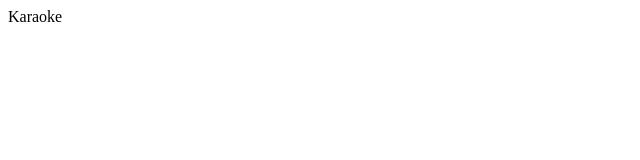
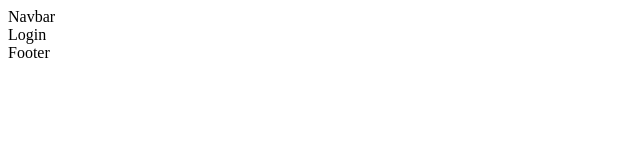
Before and after one commit to iagobontempo/PROJECT-karaoke-night, a React (Create React App) app: page / in a window 1280 px wide. Shown: the top 160 px of the page, without its empty margins (0-640 px from the left). Built offline with nearby package versions, Linux system fonts and the light colour scheme.

Commit message:
Basic Route schema

```diff
--- a/package.json
+++ b/package.json
@@ -5,6 +5,7 @@
   "dependencies": {
     "react": "^16.9.0",
     "react-dom": "^16.9.0",
+    "react-router-dom": "^5.0.1",
     "react-scripts": "3.1.1"
   },
   "scripts": {
--- a/src/App.js
+++ b/src/App.js
@@ -1,10 +1,33 @@
 import React from 'react';
+import { BrowserRouter, Switch, Route, Redirect } from 'react-router-dom'
+
+import Navbar from './components/navbar/Navbar'
+import Footer from './components/footer/Footer'
+import Main from './components/main/Main';
+import Login from './components/login/Login';
+import Register from './components/register/Register';
+import NewSong from './components/newSong/NewSong';
+import OwnerDashboard from './components/ownerDashboard/OwnerDashboard';
+import OwnerLogin from './components/ownerLogin/OwnerLogin';
+import Play from './components/play/Play';
 
 function App() {
   return (
-    <div className="App">
-      Karaoke
-    </div>
+    <BrowserRouter>
+      <Navbar />
+      <Switch>
+        <Route exact path='/' component={Login} />
+        <Route exact path='/login' component={Login} />
+        <Route exact path='/register' component={Register} />
+        <Route exact path='/:place/' component={Main} />
+        <Route exact path='/:place/new' component={NewSong} />
+        <Route exact path='/:place/control' component={OwnerDashboard} />
+        <Route exact path='/owner' component={OwnerLogin} />
+        <Route exact path='/:place/play' component={Play} />
+        <Redirect from='*' to='/' />
+      </Switch>
+      <Footer />
+    </BrowserRouter>
   );
 }
 
--- /dev/null
+++ b/src/components/footer/Footer.jsx
@@ -0,0 +1,11 @@
+import React from 'react'
+
+function Footer() {
+    return (
+        <div>
+            Footer
+        </div>
+    )
+}
+
+export default Footer
--- /dev/null
+++ b/src/components/login/Login.jsx
@@ -0,0 +1,11 @@
+import React from 'react'
+
+function Login() {
+    return (
+        <div>
+            Login
+        </div>
+    )
+}
+
+export default Login
--- /dev/null
+++ b/src/components/main/Main.jsx
@@ -0,0 +1,11 @@
+import React from 'react'
+
+function Main() {
+    return (
+        <div>
+            Main
+        </div>
+    )
+}
+
+export default Main
--- /dev/null
+++ b/src/components/navbar/Navbar.jsx
@@ -0,0 +1,11 @@
+import React from 'react'
+
+function Navbar() {
+    return (
+        <div>
+            Navbar
+        </div>
+    )
+}
+
+export default Navbar
--- /dev/null
+++ b/src/components/newSong/NewSong.jsx
@@ -0,0 +1,11 @@
+import React from 'react'
+
+function NewSong() {
+    return (
+        <div>
+            NewSong
+        </div>
+    )
+}
+
+export default NewSong
--- /dev/null
+++ b/src/components/ownerDashboard/OwnerDashboard.jsx
@@ -0,0 +1,11 @@
+import React from 'react'
+
+function OwnerDashboard() {
+    return (
+        <div>
+            OwnerDashboard
+        </div>
+    )
+}
+
+export default OwnerDashboard
--- /dev/null
+++ b/src/components/ownerLogin/OwnerLogin.jsx
@@ -0,0 +1,11 @@
+import React from 'react'
+
+function OwnerLogin() {
+    return (
+        <div>
+            OwnerLogin
+        </div>
+    )
+}
+
+export default OwnerLogin
--- /dev/null
+++ b/src/components/play/Play.jsx
@@ -0,0 +1,11 @@
+import React from 'react'
+
+function Play() {
+    return (
+        <div>
+            Play
+        </div>
+    )
+}
+
+export default Play
--- /dev/null
+++ b/src/components/register/Register.jsx
@@ -0,0 +1,11 @@
+import React from 'react'
+
+function Register() {
+    return (
+        <div>
+            Register
+        </div>
+    )
+}
+
+export default Register
```
Also changed, not shown: 1 other file (tests, documents, lock files or other folders).
